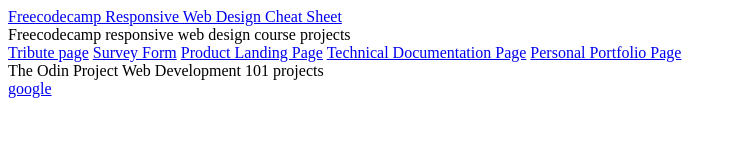
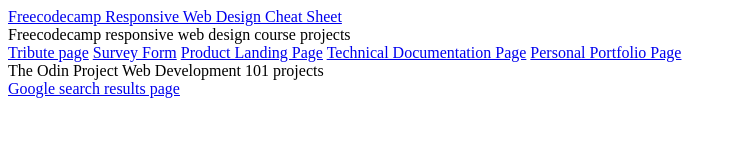
Before and after one commit to Shadou1/Shadou1.github.io, a plain HTML site: page index.html in a window 1280 px wide. Shown: the whole page, without its empty margins (0-736 px from the left). Drawn offline with Linux system fonts and the light colour scheme.

Commit message:
fixed google search results page link

```diff
--- a/index.html
+++ b/index.html
@@ -25,7 +25,7 @@
 
         <header>The Odin Project Web Development 101 projects</header>
 
-        <a href="the-odin-projects/web-development-101/google-search-results-page/index.html">google</a>
+        <a href="the-odin-projects/web-development-101/google-search-results-page/index.html">Google search results page</a>
 
     </section>
 
```
